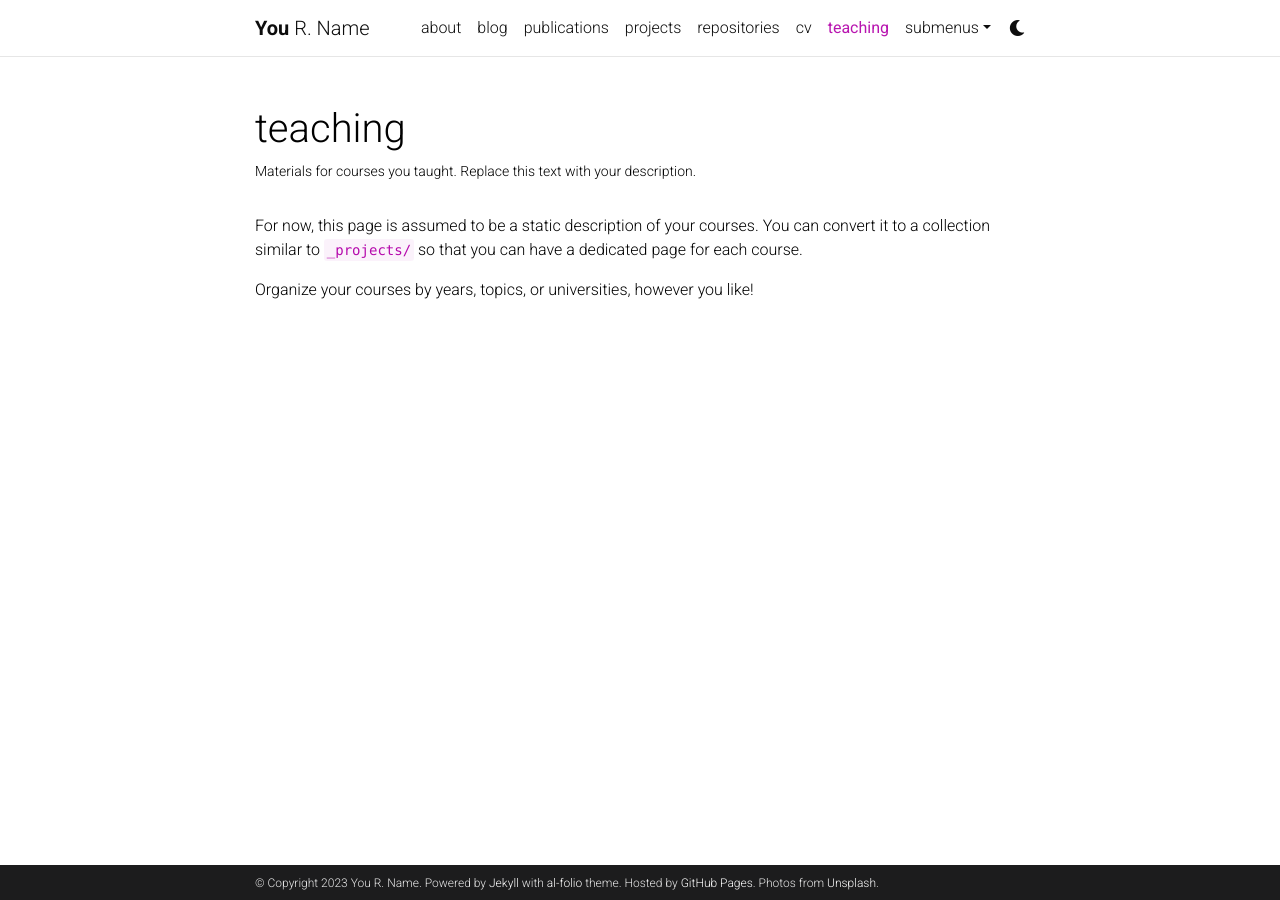
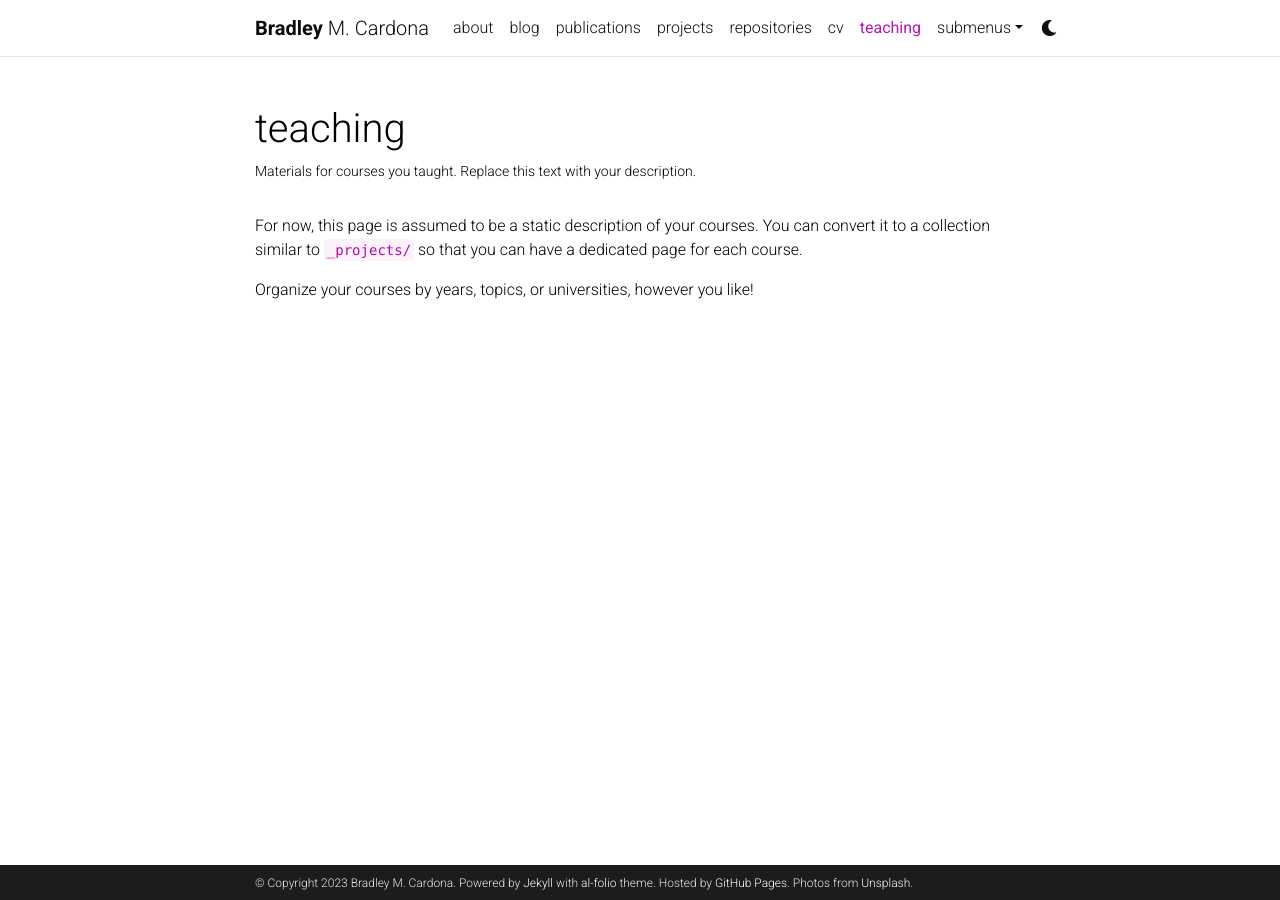
Before and after one commit to BMCARDONA/bmcardona.github.io, a Jekyll site: the page built from _pages/teaching.md, in a window 1280 px wide. Built offline with Jekyll 4.4.1, drawn with Linux system fonts in a browser that asks for light colours; comment, search, counter and statistics services are not loaded; a style sheet for code colours, icons or effects is not loaded.

Commit message:
Follow steps 'For personal and organization webpages' and  'To enable automatic deployment'

```diff
--- a/_config.yml
+++ b/_config.yml
@@ -3,9 +3,9 @@
 # -----------------------------------------------------------------------------
 
 title: blank # the website title (if blank, full name will be used instead)
-first_name: You
-middle_name: R.
-last_name: Name
+first_name: Bradley
+middle_name: M.
+last_name: Cardona
 email: you@example.com
 description: > # the ">" symbol means to ignore newlines until "footer_text:"
   A simple, whitespace theme for academics. Based on [*folio](https://github.com/bogoli/-folio) design.
@@ -18,7 +18,7 @@
 lang: en # the language of your site (for example: en, fr, cn, ru, etc.)
 icon: ⚛️  # the emoji used as the favicon (alternatively, provide image name in /assets/img/)
 
-url: https://alshedivat.github.io # the base hostname & protocol for your site
+url: https://bmcardona.github.io # the base hostname & protocol for your site
 baseurl: /al-folio # the subpath of your site, e.g. /blog/
 last_updated: false # set to true if you want to display last updated in the footer
 impressum_path:  # set to path to include impressum link in the footer, use the same path as permalink in a page, helps to conform with EU GDPR
```
